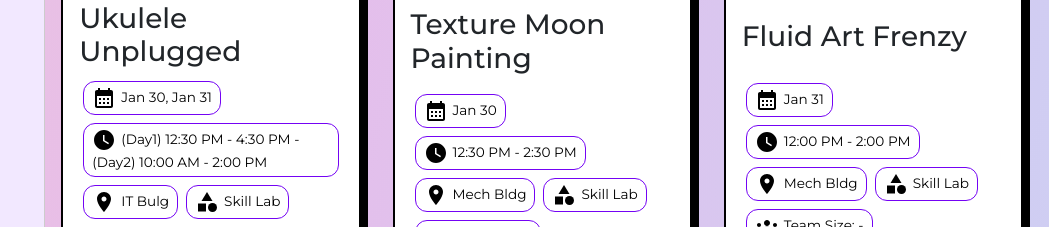
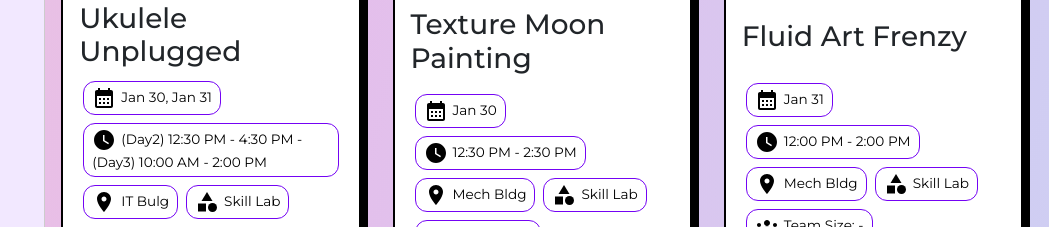
Before and after one commit to kaushiki1043/gandhaar-2025, a React (Create React App) app: page /event-details in a window 1280 px wide. Shown: the part 7020-7247 px from the top of the page, without its empty margins (231-1280 px from the left). Built offline with nearby package versions, Linux system fonts and the light colour scheme; a web font is replaced by a local one.

Commit message:
ukelele days event_details

```diff
--- a/src/components/event_details.js
+++ b/src/components/event_details.js
@@ -397,8 +397,8 @@ const event_details = {
     detailsUrl: "/event/djembe",
   },
   "Ukulele Unplugged": {
-    start: "(Day1) 12:30 PM - 4:30 PM",
-    end: "(Day2) 10:00 AM - 2:00 PM",
+    start: "(Day2) 12:30 PM - 4:30 PM",
+    end: "(Day3) 10:00 AM - 2:00 PM",
     location: "IT Bulg",
     category: "Skill Lab",
     day: "Jan 30, Jan 31",
```
